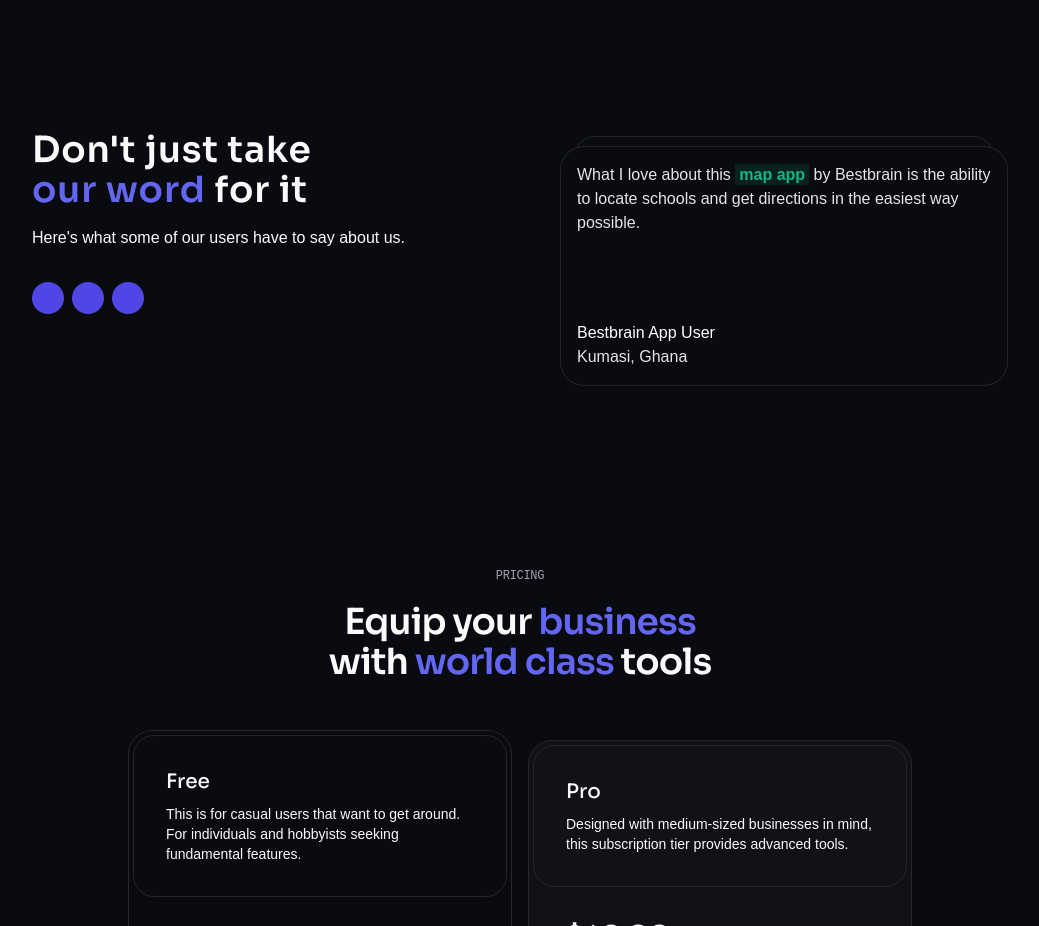
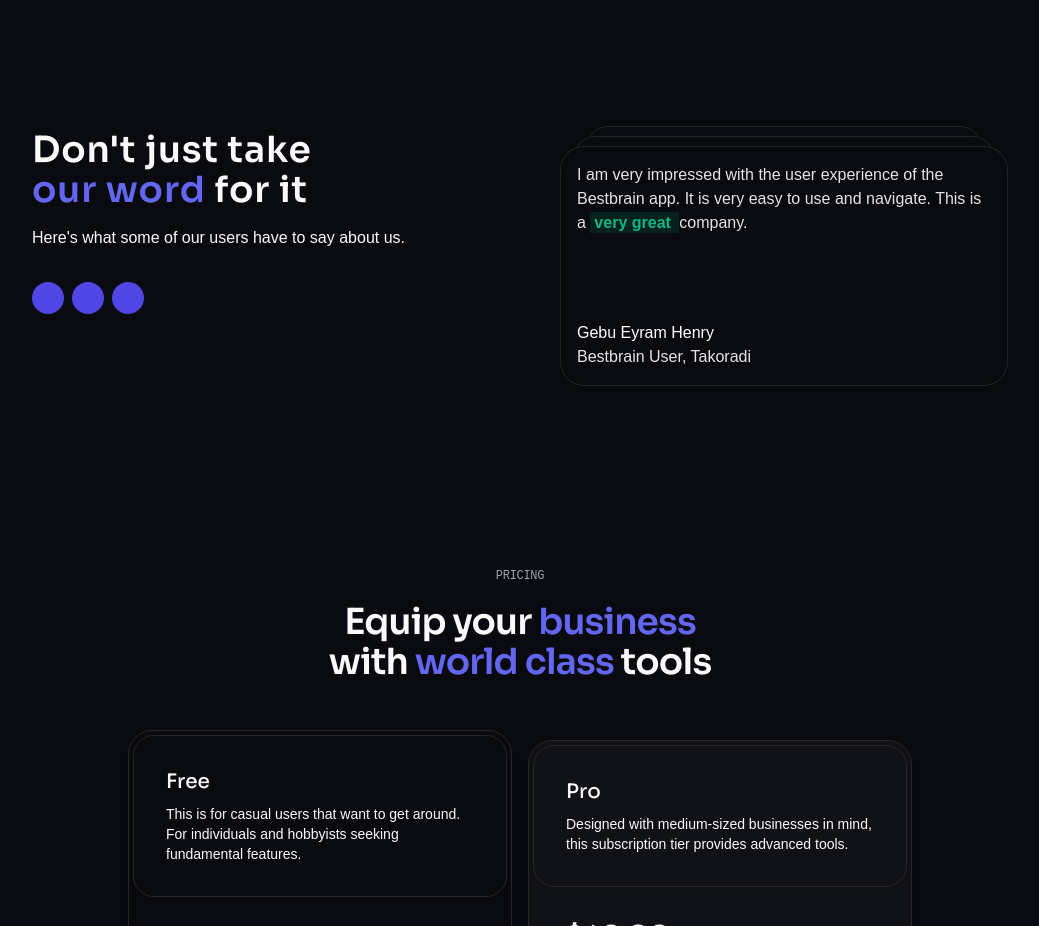
Before and after one commit to Gebu-Eyram/bestbrain-finder, a Next.js app: page / in a window 1280 px wide. Shown: the part 1560-2486 px from the top of the page, without its empty margins (120-1159 px from the left). Built offline with nearby package versions, Linux system fonts and the light colour scheme; no server answers.

Commit message:
Names added to testimonials

```diff
--- a/components/ui/custom-components/aceternity/CardStack.tsx
+++ b/components/ui/custom-components/aceternity/CardStack.tsx
@@ -49,7 +49,7 @@
 const CARDS = [
   {
     id: 0,
-    name: "Bestbrain App User",
+    name: "Kwame Adu",
     designation: "Accra, Ghana",
     content: (
       <p>
@@ -61,7 +61,7 @@
   },
   {
     id: 1,
-    name: "Bestbrain App User",
+    name: "Kpodo Mawunyo",
     designation: "Kumasi, Ghana",
     content: (
       <p>
@@ -71,4 +71,16 @@
       </p>
     ),
   },
+  {
+    id: 3,
+    name: "Gebu Eyram Henry",
+    designation: "Bestbrain User, Takoradi",
+    content: (
+      <p>
+        I am very impressed with the user experience of the Bestbrain app. It is
+        very easy to use and navigate. This is a{" "}
+        <Highlight>very great </Highlight> company.{" "}
+      </p>
+    ),
+  },
 ];
```
